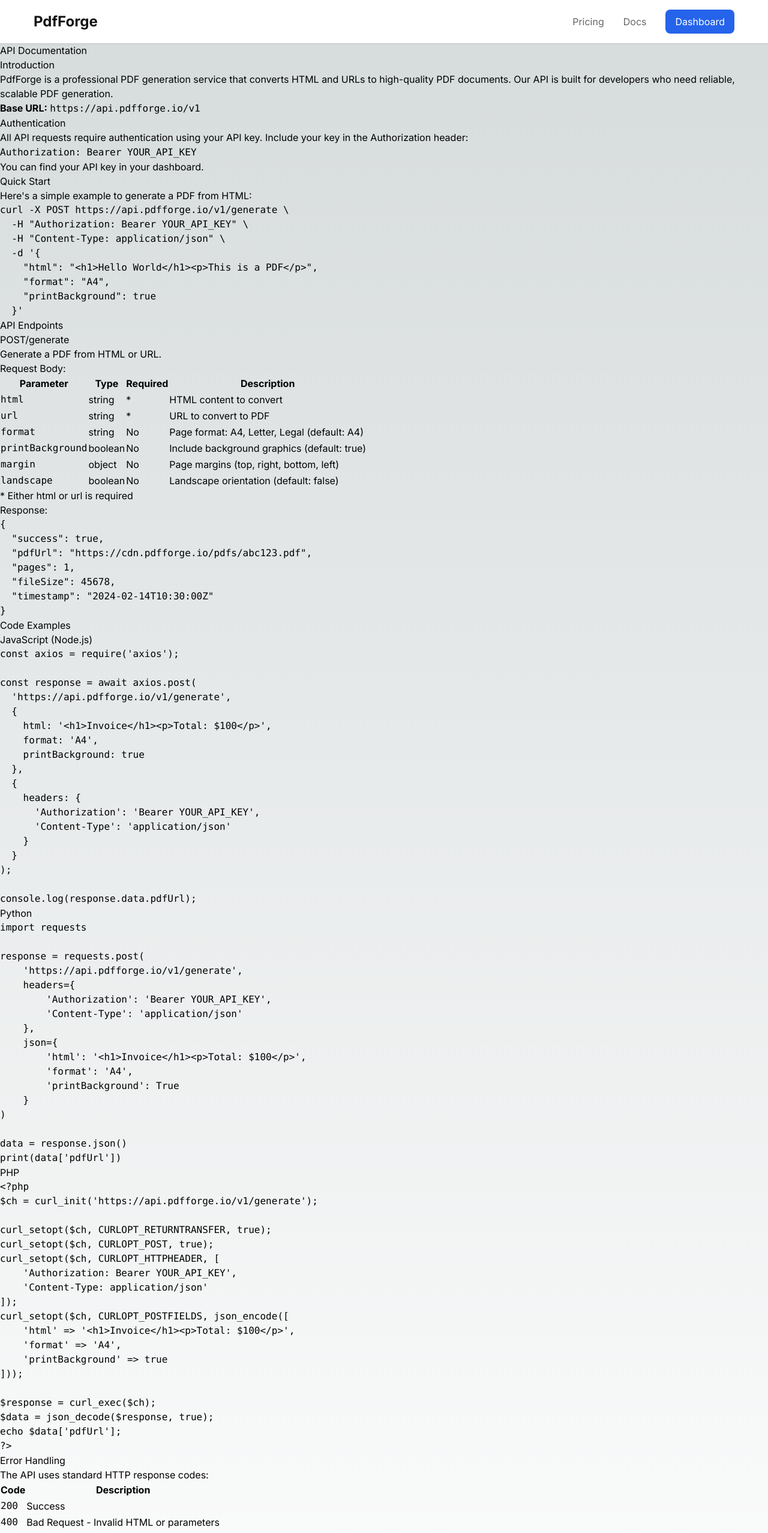
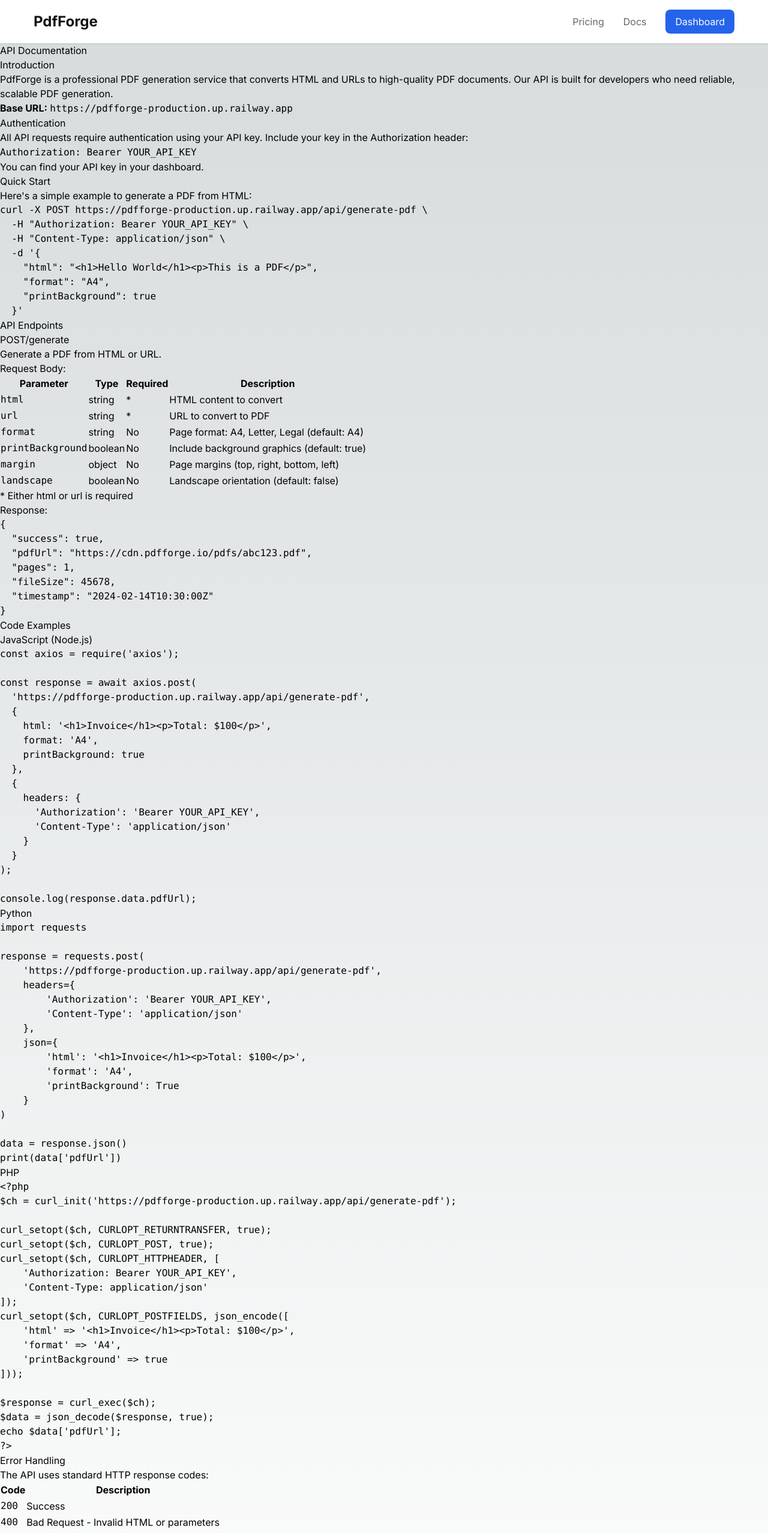
Before and after one commit to jloucks0-lab/pdfforge, a Next.js app: page /docs in a window 1280 px wide. Shown: the top 2555 px of the page at 60% size. Built offline with nearby package versions, Linux system fonts and the light colour scheme.

Commit message:
Update API documentation with Railway URL

```diff
--- a/app/docs/page.tsx
+++ b/app/docs/page.tsx
@@ -13,7 +13,7 @@
           </p>
           <div className="bg-blue-50 border-l-4 border-blue-600 p-4">
             <p className="text-blue-900">
-              <strong>Base URL:</strong> <code className="bg-blue-100 px-2 py-1 rounded">https://api.pdfforge.io/v1</code>
+              <strong>Base URL:</strong> <code className="bg-blue-100 px-2 py-1 rounded">https://pdfforge-production.up.railway.app</code>
             </p>
           </div>
         </div>
@@ -42,7 +42,7 @@
           </p>
           <div className="bg-gray-900 text-white p-4 rounded-lg overflow-x-auto">
             <pre className="text-sm">
-              {`curl -X POST https://api.pdfforge.io/v1/generate \\
+              {`curl -X POST https://pdfforge-production.up.railway.app/api/generate-pdf \\
   -H "Authorization: Bearer YOUR_API_KEY" \\
   -H "Content-Type: application/json" \\
   -d '{
@@ -144,7 +144,7 @@
                 {`const axios = require('axios');
 
 const response = await axios.post(
-  'https://api.pdfforge.io/v1/generate',
+  'https://pdfforge-production.up.railway.app/api/generate-pdf',
   {
     html: '<h1>Invoice</h1><p>Total: $100</p>',
     format: 'A4',
@@ -170,7 +170,7 @@
                 {`import requests
 
 response = requests.post(
-    'https://api.pdfforge.io/v1/generate',
+    'https://pdfforge-production.up.railway.app/api/generate-pdf',
     headers={
         'Authorization': 'Bearer YOUR_API_KEY',
         'Content-Type': 'application/json'
@@ -193,7 +193,7 @@
             <div className="bg-gray-900 text-white p-4 rounded-lg overflow-x-auto">
               <pre className="text-sm">
                 {`<?php
-$ch = curl_init('https://api.pdfforge.io/v1/generate');
+$ch = curl_init('https://pdfforge-production.up.railway.app/api/generate-pdf');
 
 curl_setopt($ch, CURLOPT_RETURNTRANSFER, true);
 curl_setopt($ch, CURLOPT_POST, true);
```
